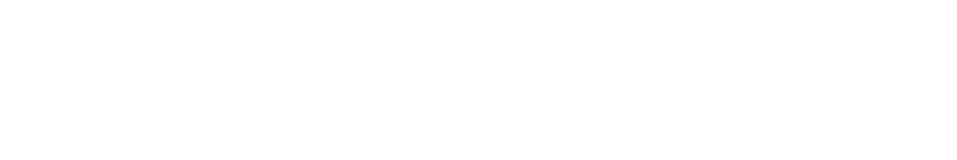
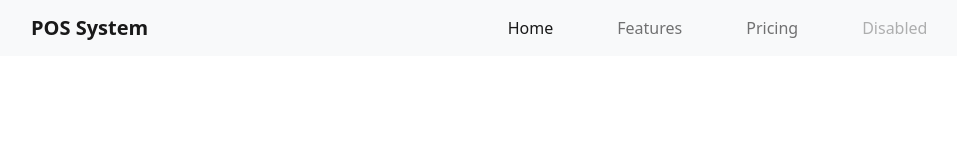
Before and after one commit to Prabhashperera/POS-System, a plain HTML site: page index.html in a window 1280 px wide. Shown: the whole page, without its empty margins (29-986 px from the left). Drawn offline with nearby package versions, Linux system fonts and the light colour scheme.

Commit message:
Color Setup

```diff
--- a/index.html
+++ b/index.html
@@ -9,13 +9,47 @@
       integrity="sha384-EVSTQN3/azprG1Anm3QDgpJLIm9Nao0Yz1ztcQTwFspd3yD65VohhpuuCOmLASjC"
       crossorigin="anonymous"
     />
+    <link rel="stylesheet" href="./style/style.css" />
   </head>
   <body>
-
-
-
-
-
+    <nav class="navbar navbar-expand-sm navbar-light bg-light">
+      <div class="container-fluid">
+        <a class="brandName navbar-brand fw-bold mx-5" href="#">POS System</a>
+        <button
+          class="navbar-toggler"
+          type="button"
+          data-bs-toggle="collapse"
+          data-bs-target="#navbarNav"
+          aria-controls="navbarNav"
+          aria-expanded="false"
+          aria-label="Toggle navigation"
+        >
+          <span class="navbar-toggler-icon"></span>
+        </button>
+        <div class="collapse navbar-collapse" id="navbarNav">
+          <ul class="navbar-nav d-flex justify-content-center w-100 gap-5">
+            <li class="nav-item">
+              <a class="nav-link active" aria-current="page" href="#">Home</a>
+            </li>
+            <li class="nav-item">
+              <a class="nav-link" href="#">Features</a>
+            </li>
+            <li class="nav-item">
+              <a class="nav-link" href="#">Pricing</a>
+            </li>
+            <li class="nav-item">
+              <a
+                class="nav-link disabled"
+                href="#"
+                tabindex="-1"
+                aria-disabled="true"
+                >Disabled</a
+              >
+            </li>
+          </ul>
+        </div>
+      </div>
+    </nav>
 
     <script
       src="https://cdn.jsdelivr.net/npm/bootstrap@5.0.2/dist/js/bootstrap.bundle.min.js"
--- a/style/style.css
+++ b/style/style.css
@@ -3,3 +3,15 @@
   padding: 0;
   box-sizing: border-box;
 }
+
+:root {
+  --color-dark-blue: #023047;
+  --color-light-blue: #8ecae6;
+  --color-blue-buttons: #219EBC;
+  --color-orange: #fb8500;
+  --color-yellow: #ffb703;
+}
+
+.brandName {
+  font-size: 20px;
+}
```
